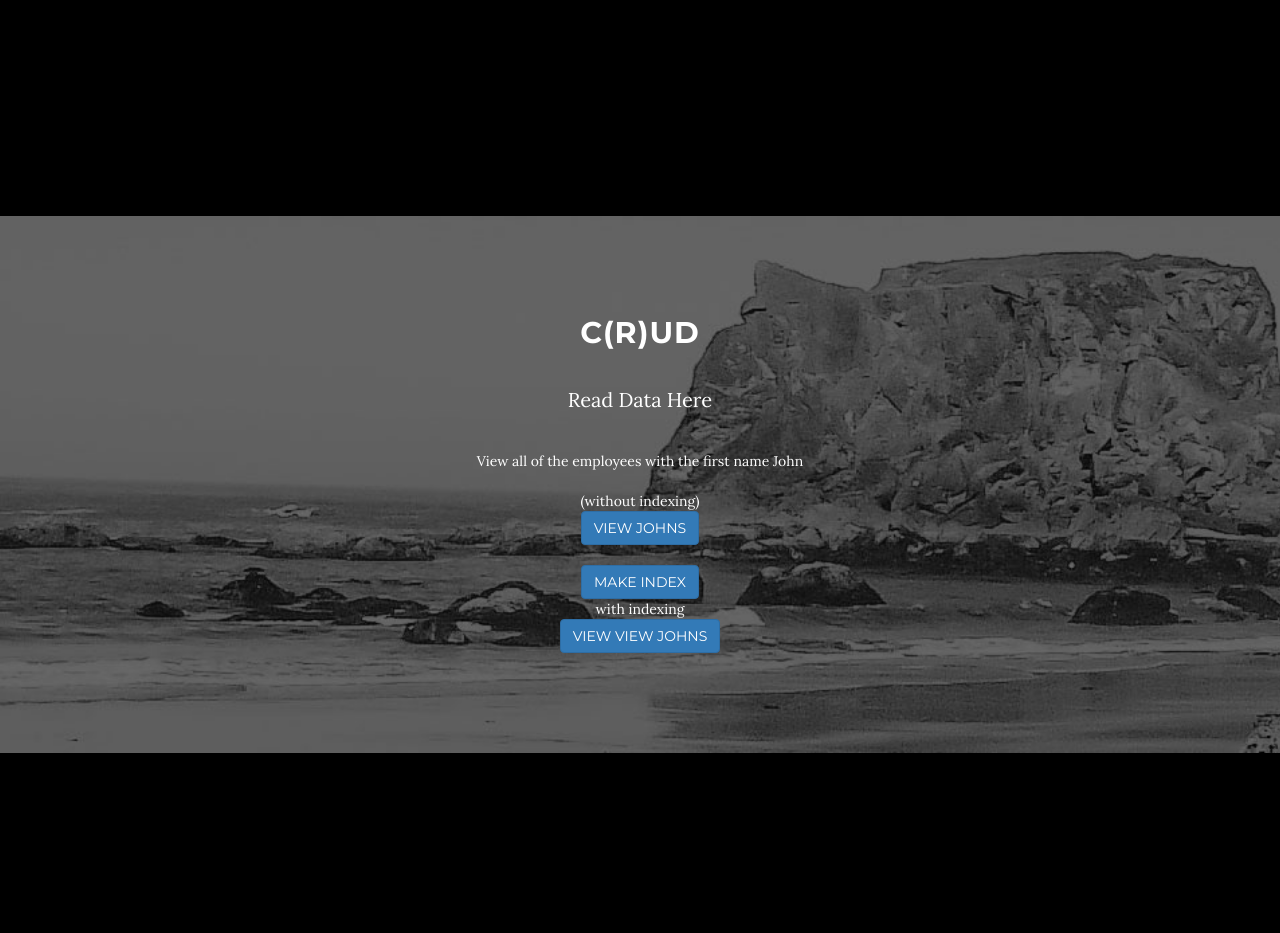
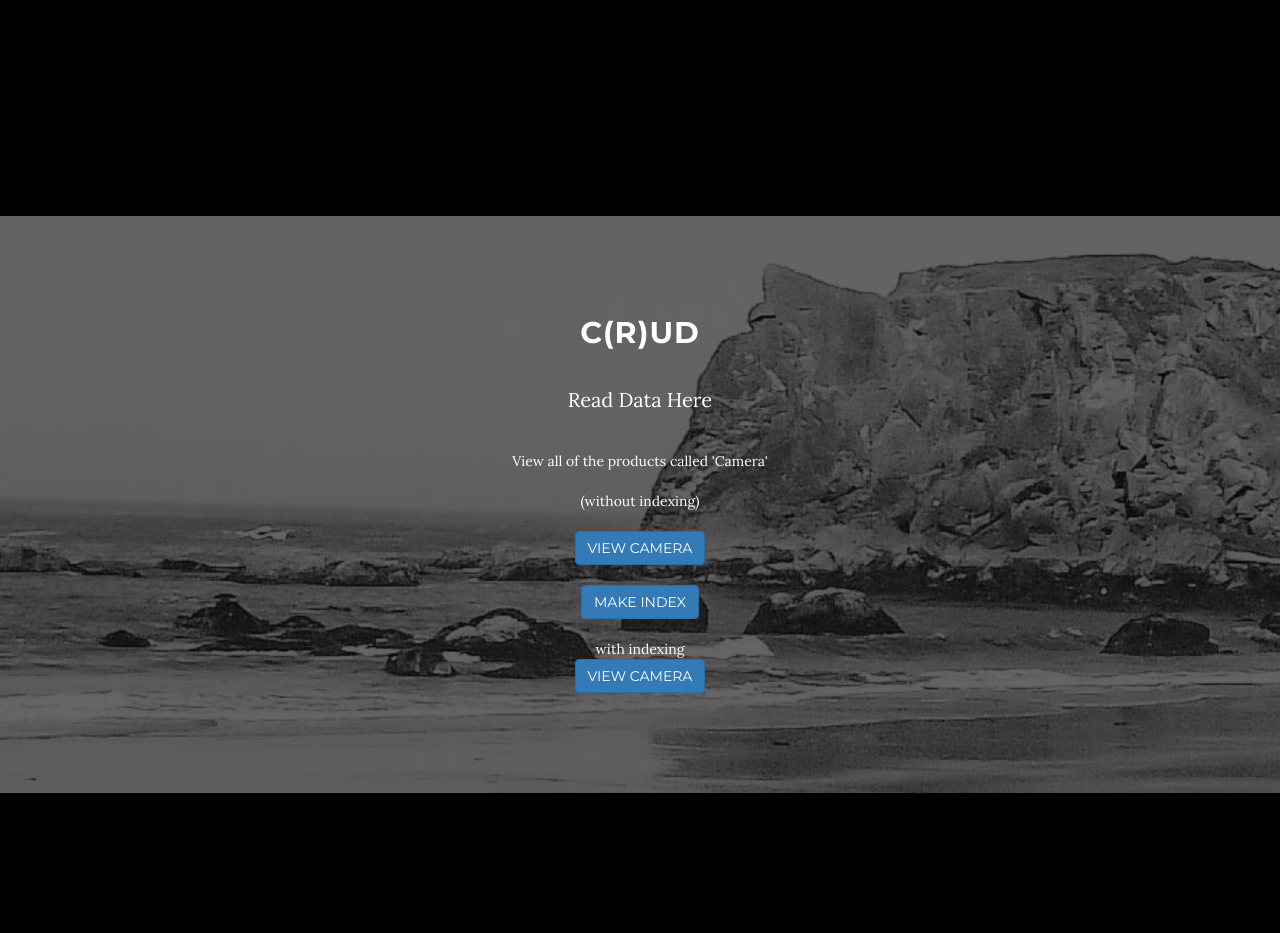
Before and after one commit to MikeO7/DBProject, a PHP site: page / in a window 1280 px wide. Shown: the part 2554-3487 px from the top of the page. Run offline with PHP 8.4, Linux system fonts and the light colour scheme; some libraries are stand-ins or nearby versions.

Commit message:
updated Tables. Added 100k items to products

```diff
--- a/CreateTables.sql
+++ b/CreateTables.sql
@@ -47,11 +47,11 @@ CREATE TABLE Customers (
 
 CREATE TABLE Products (
         ProductCode INT NOT NULL AUTO_INCREMENT PRIMARY KEY,
-        Name VARCHAR(30),
+        Name VARCHAR(255),
         Description VARCHAR(1000),
         SuggestedUnitPrice NUMERIC(15,2),
         BuyUnitPrice NUMERIC(15,2),
-        UnitsInStock INT
+        UnitsInStock INT(255)
        );
 
 CREATE TABLE Orders (
--- a/www/index.php
+++ b/www/index.php
@@ -316,20 +316,22 @@
                 <div class="col-lg-8 col-lg-offset-2">
                     <h2>C(R)UD</h2>
                     <p>Read Data Here</p>
-                   View all of the employees with the first name John
+                   View all of the products called 'Camera'
                    </br>
                    </br>
                    (without indexing)
                    </br>
+                   </br>
 
-                   <a href="read_wo_indexing.php" class="btn btn-primary btn-large"></i>View Johns</a>
+                   <a href="read_wo_indexing.php" class="btn btn-primary btn-large"></i>View Camera</a>
                    </br>
                    </br>
                    <a href="makeIndex.php" class="btn btn-primary btn-large"></i>Make Index</a>
                    </br>
+                   </br>
                    with indexing
                    </br>
-                   <a href="readindexing.php" class="btn btn-primary btn-large"></i> View View Johns</a>
+                   <a href="readindexing.php" class="btn btn-primary btn-large"></i>View Camera</a>
 
 
                 </div>
--- a/www/makeindex.php
+++ b/www/makeindex.php
@@ -7,7 +7,7 @@ if (mysqli_connect_errno()) {
 
 
 
-mysqli_query($con, "ALTER TABLE Employees ADD INDEX `LastName` (`LastName`)");
+mysqli_query($con, "ALTER TABLE Products ADD INDEX `Name` (`Name`)");
 
 echo "index made";
 
--- a/www/read_wo_indexing.php
+++ b/www/read_wo_indexing.php
@@ -12,7 +12,7 @@
 <?php
 
 // EXAMPLE
-PrintTable("SELECT * FROM Employees WHERE FirstName='John'");
+PrintTable("SELECT * FROM Products WHERE Name='Camera'");
 function PrintTable($query)
 {
     // Connect
--- a/www/readindexing.php
+++ b/www/readindexing.php
@@ -12,7 +12,7 @@
 <?php
 
 // EXAMPLE
-PrintTable("SELECT * FROM Employees WHERE FirstName='John'");
+PrintTable("SELECT * FROM Products WHERE Name='Camera'");
 function PrintTable($query)
 {
     // Connect
```
Also changed, not shown: README.txt, 1 other file.
